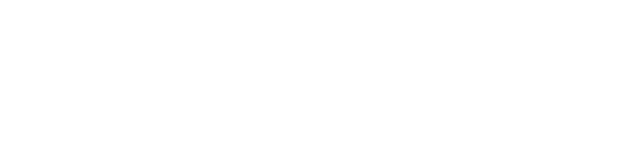
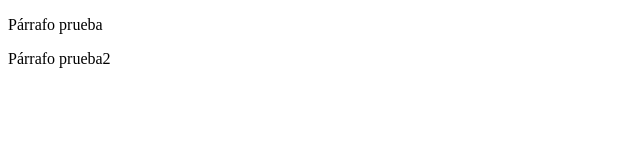
Before and after one commit to FedeViera/JavaScript-Curso, a plain HTML site: page index.html in a window 1280 px wide. Shown: the whole page, without its empty margins (0-640 px from the left). Drawn offline with Linux system fonts and the light colour scheme.

Commit message:
Nueo parrafo2

```diff
--- a/index.html
+++ b/index.html
@@ -6,7 +6,8 @@
     <title>Documento</title>
 </head>
 <body>
-
+    <p>Párrafo prueba</p>
+    <p>Párrafo prueba2</p>
     <script src="04-tipado-dinamico.js"></script>
 </body>
 </html>
```
